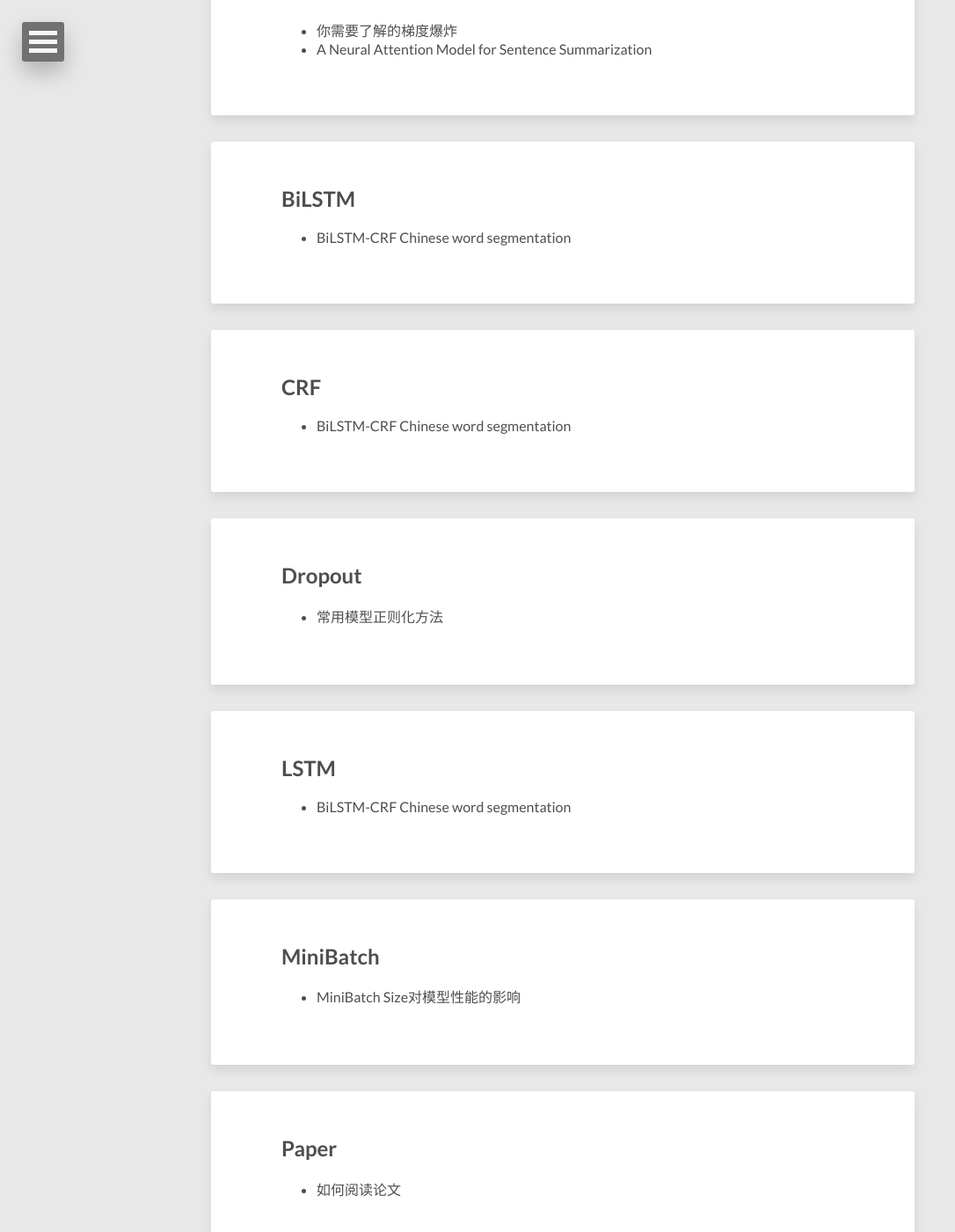
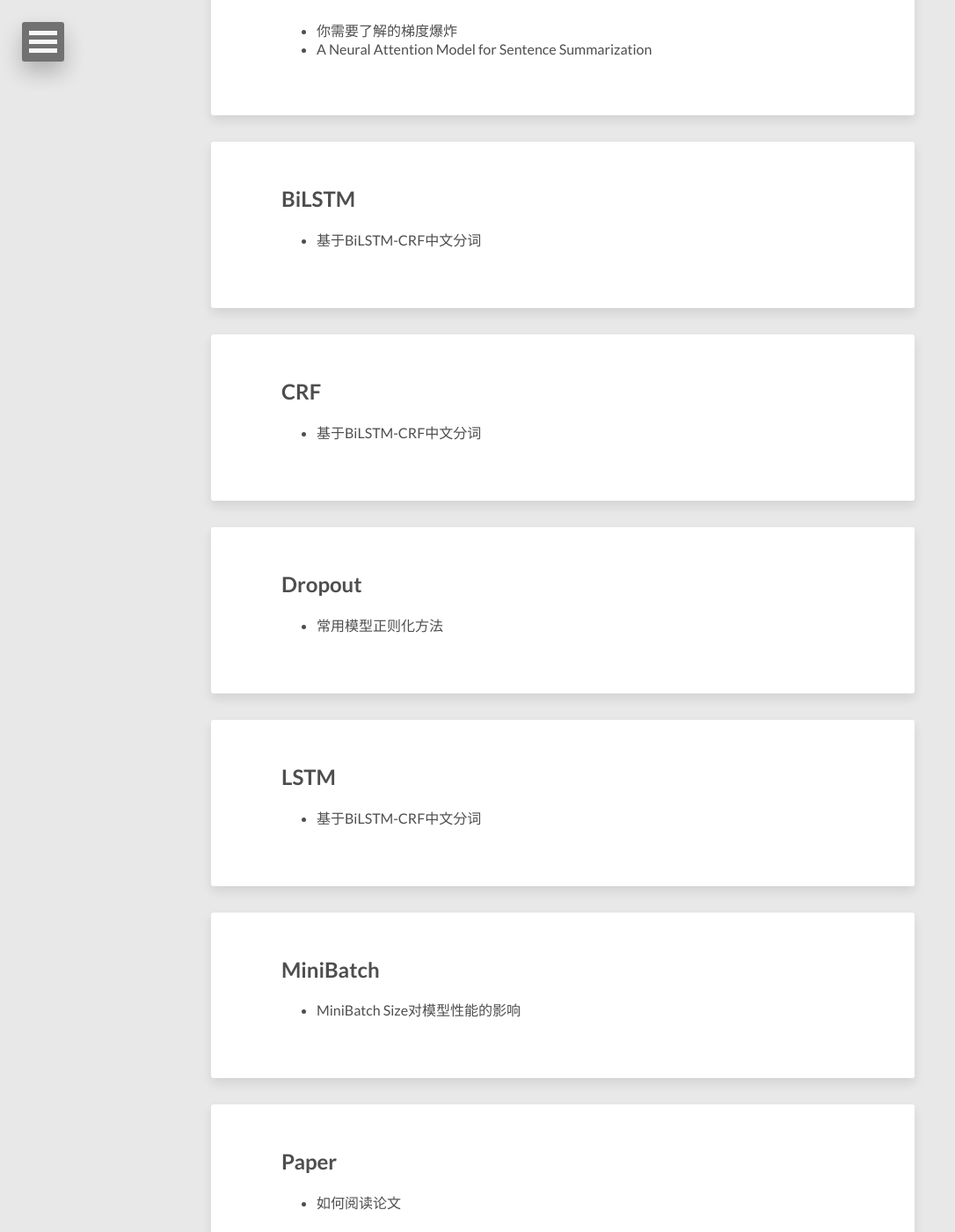
Before and after one commit to 52notebook/52notebook.github.io, a Jekyll site: the page built from tags/index.html, in a window 1280 px wide and 1400 px high, scrolled down 344 px. Shown: the whole window at 88% size, without its empty margins (0-1086 px from the left). Built offline with Jekyll 4.4.1, drawn with Linux system fonts in a browser that asks for light colours; nearby versions of some CDN libraries; comment, search, counter and statistics services are not loaded; some of the changed text lies outside the part shown.

Commit message:
add article

````diff
--- a/_posts/2018-05-19-BiLSTM-CRF-Chinese-word-segmentation.md
+++ b/_posts/2018-05-19-BiLSTM-CRF-Chinese-word-segmentation.md
@@ -1,6 +1,6 @@
 ---
 layout: post
-title: BiLSTM-CRF Chinese word segmentation
+title: 基于BiLSTM-CRF中文分词
 description: "中文分词是中文自然语言处理中关键基础技术之一。目前，传统机器学习分词算法依赖人工特征工程，该方法需要大量人工验证特征的有效性；基于神经网络的深度学习能使模型自动学习特征成为可能，并能有效建模长距离信息依赖。"
 modified: 2018-05-18T09:00:45-06:00
 tags: [LSTM, RNN, BiLSTM, CRF, 中文分词]
@@ -30,7 +30,7 @@
 
 
 
-```math
+$$
 input \space gate: \space \space  i_t = \sigma(W^{(i)}xt +\space U^{i}h_{t-1})
 
 forget \space gate: \space \space f_t= \sigma(W^{f}x_t \space + U^{f}h_{t-1})
@@ -44,7 +44,7 @@
 h_t = o_t \cdot tanh(c_t)
 
 y_t = o_t \cdot tanh(c_t)
-```
+$$
 
 **LSTM图详解1**
 ![LSTM图详解](http://p71cwk72x.bkt.clouddn.com/18-5-19/72824696.jpg)
@@ -52,7 +52,7 @@
 
 
 
-`$\sigma$` 表示sigmoid函数，`$i$`、`$f$`、`$o$`、`$c$`分别表示输入门、忘记门、输出门、记忆单元。可以看出，当忘记门`$f_t$`接近0时，表示忽略之前的记忆单元信息，只会把当前时刻后补记忆单元作为输入。
+$$\sigma$$ 表示sigmoid函数，$$i$$、$$f$$、$$o$$、$$c$$分别表示输入门、忘记门、输出门、记忆单元。可以看出，当忘记门$$f_t$$接近0时，表示忽略之前的记忆单元信息，只会把当前时刻后补记忆单元作为输入。
 
 ##### 1、 BiLSTM模型
 
@@ -76,13 +76,18 @@
 ###### 3.1、BiLSTM-CRF 框架流程
 该神经网络模型框架主要由三部分构成，字向量(Word Embedding)技术将输入的中文字符转成一个特征向量，中间部分是典型的神经网络结构，最后一层是标签判别层，计算各标签路径下句子评分值。
 
-对于一个长度为n的句子`$c^{1:n}$` ，取一个包括上下文和当前字、长度为 `$\omega$`的词窗(**笔者做实验context feature选用的是unigram feature**)。词窗口上下文经过第1层处理将每个字转换成其相对应的长度为d 的向量`$v_i$`，将ω个向量组成`$\omega \cdot d$` 的输入矩阵 x(t) 作为神经网络的输入层。具体模型详见图。
+对于一个长度为n的句子$$c^{1:n}$$ ，取一个包括上下文和当前字、长度为 $$\omega$$的词窗(**笔者做实验context feature选用的是unigram feature**)。词窗口上下文经过第1层处理将每个字转换成其相对应的长度为d 的向量$$v_i$$，将ω个向量组成$$\omega \cdot d$$ 的输入矩阵 x(t) 作为神经网络的输入层。具体模型详见图。
 
-各标签路径下句子评分计算，使用`$[f_\theta ]_{i,t}$`表示sh神经网络输出，也就是对句子`$[x]^T_1$`在`$t$`处字是标签`$i$`的评分；然后句子标签前后具有很强的依赖关系，引入转移矩阵`$A$`，`$A_{ij}$`表示从标签`$i$`转移到`$j$`的权重值，`$A_{ij}$`值越大，表明由`$i$`标签转移到`$j$`标签可能性越大。那么沿`$[i]^T_1$`标签路径句子`$[x]^T_1$`评分是等于转移矩阵和神经网络输出之和。
+各标签路径下句子评分计算，使用$$[f_\theta ]_{i,t}$$表示sh神经网络输出，也就是对句子$$[x]^T_1$$在$$t$$处字是标签$$i$$的评分；然后句子标签前后具有很强的依赖关系，引入转移矩阵$$A$$，$$A_{ij}$$表示从标签$$i$$转移到$$j$$的权重值，
+$$A_{ij}$$值越大，表明由$$i$$标签转移到$$j$$标签可能性越大。那么沿$$[i]^T_1$$标签路径句子$$[x]^T_1$$评分是等于转移矩阵和神经网络输出之和。
 
-```math
-s([x]_1^T + [i]^T_1 + \tilde \theta) = \sum^T_{t1}([A]_{[i]_{t-1}} \space + [f_\theta]_{[i]_t},t)
-```
+
+
+$$
+s([x]_1^T + [i]^T_1 + \tilde \theta) = \sum^T_{t1}([A]_{[i]_{t-1}} \space + [f_\theta ]_{[i]_t}, t)
+$$
+
+
 
 **BiLSTM-CRF模型架构4**
 ![BiLSTM-CRF模型架构](http://p71cwk72x.bkt.clouddn.com/18-5-19/22249423.jpg)
@@ -90,9 +95,9 @@
 #### 四、总结
 
 笔者使用BiLSTM-CRF模型做中文分词试验准确率达到96.1%，badcase中由很多歧义性词语，比如海运业等词，这类词笔者任务还是仁者见仁了，分词不存在完美标准。
-```
+$$
 海运业分成:  海运   业
 造船业分成:  造船  业
 感动了四乡八镇分成:  感动  了  四  乡  八   镇
-```
+$$
 接下来尝试的改进方向:1、模型引入自定义词表功能，凭借该词词频大小控制其是否分割；2、使用预训练的词向量；3、与GRU模型做对比两模型训练速度和分割性能。
````
